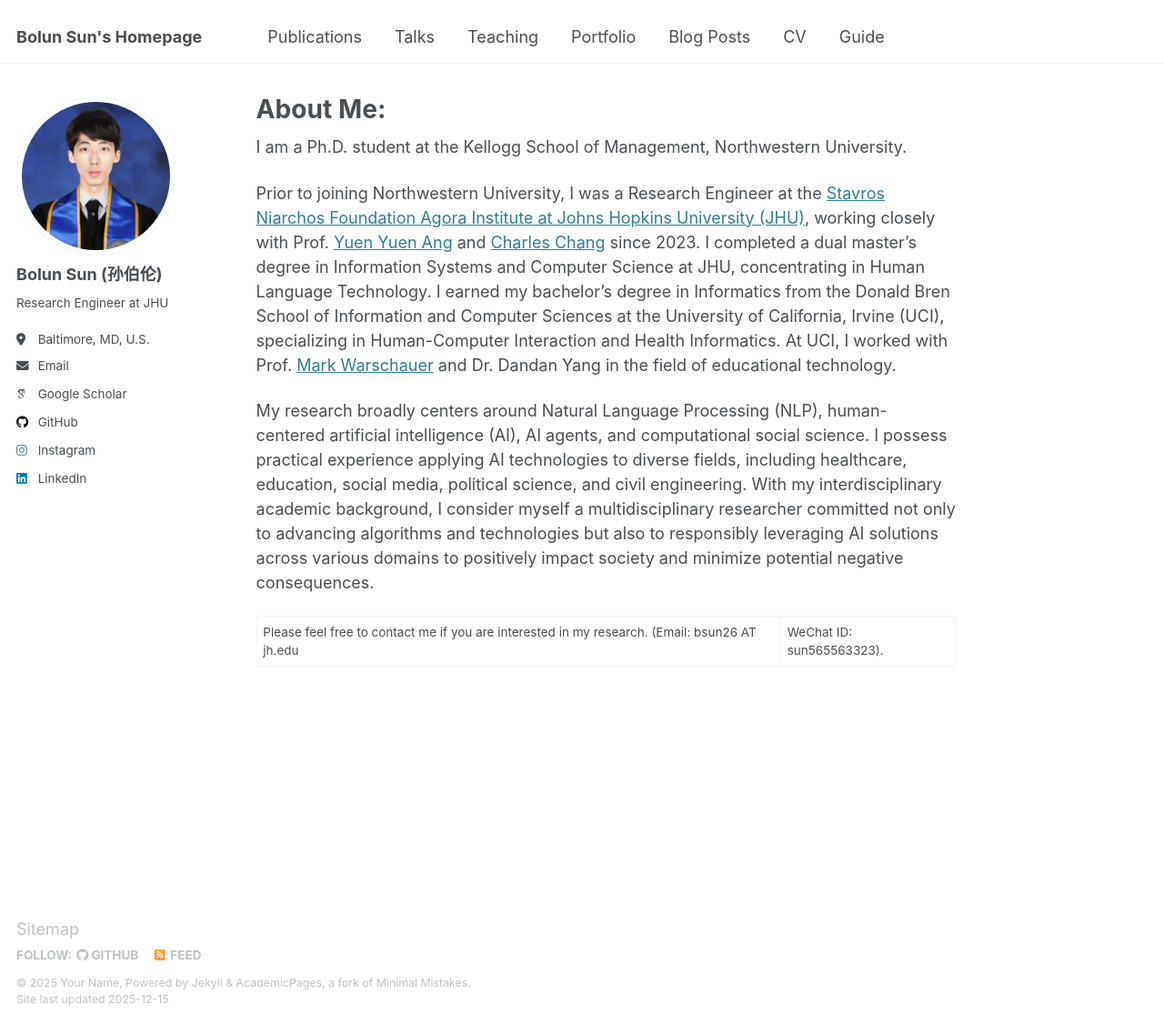
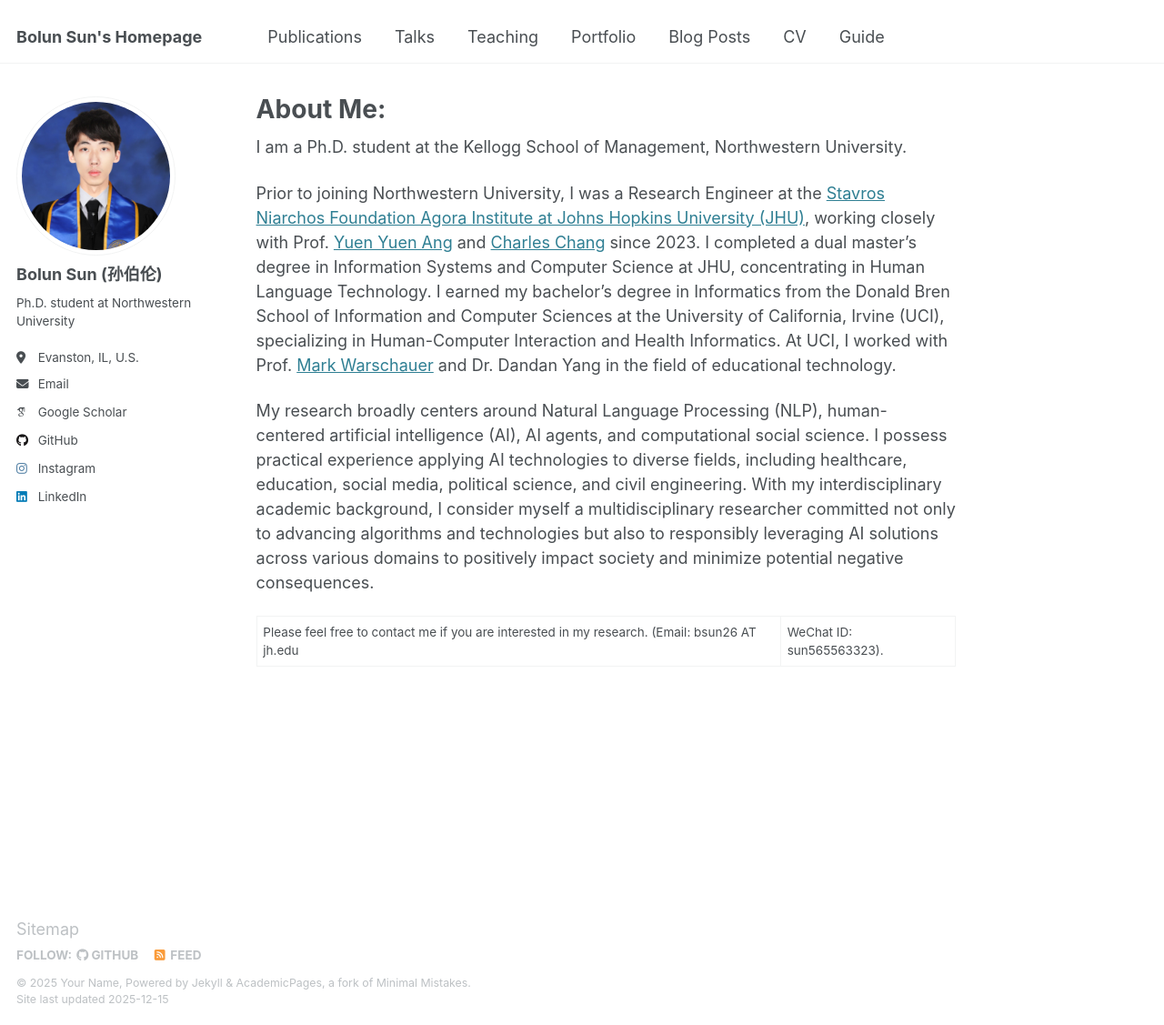
Before and after one commit to Baron-Sun/baron-sun.github.io, a Jekyll site: the page built from _pages/about.md, in a window 1280 px wide and 1127 px high. Shown: the whole window at 91% size. Built offline with Jekyll 4.4.1, drawn with Linux system fonts in a browser that asks for light colours; some web fonts are replaced.

Commit message:
Update _config.yml

```diff
--- a/_config.yml
+++ b/_config.yml
@@ -25,11 +25,11 @@ author:
   avatar           : "1601515341953.png"
   name             : "Bolun Sun (孙伯伦)"
   pronouns         : # example: "she/her"
-  bio              : "Research Engineer at JHU"
-  location         : "Baltimore, MD, U.S."
+  bio              : "Ph.D. student at Northwestern University"
+  location         : "Evanston, IL, U.S."
   employer         :
   uri              : # URL
-  email            : "bsun26@jh.edu"
+  email            : "bolun.sun@kellogg.northwestern.edu"
 
   # Academic websites
   arxiv            : # URL - Update with the correct link to your profile
```
